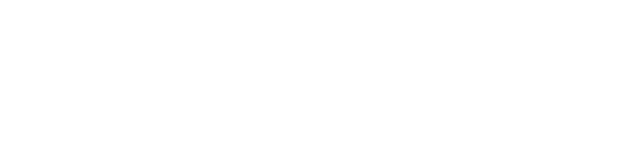
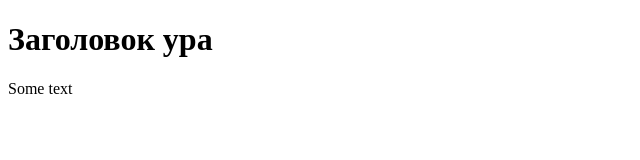
Before and after one commit to Llamashty/ll, a plain HTML site: page potok/index.html in a window 1280 px wide. Shown: the whole page, without its empty margins (0-640 px from the left). Drawn offline with Linux system fonts and the light colour scheme.

Commit message:
title and text added

```diff
--- a/potok/index.html
+++ b/potok/index.html
@@ -5,6 +5,7 @@
     <title>Title</title>
 </head>
 <body>
-
+    <h1>Заголовок ура</h1>
+    <p>Some text</p>
 </body>
 </html>
```
